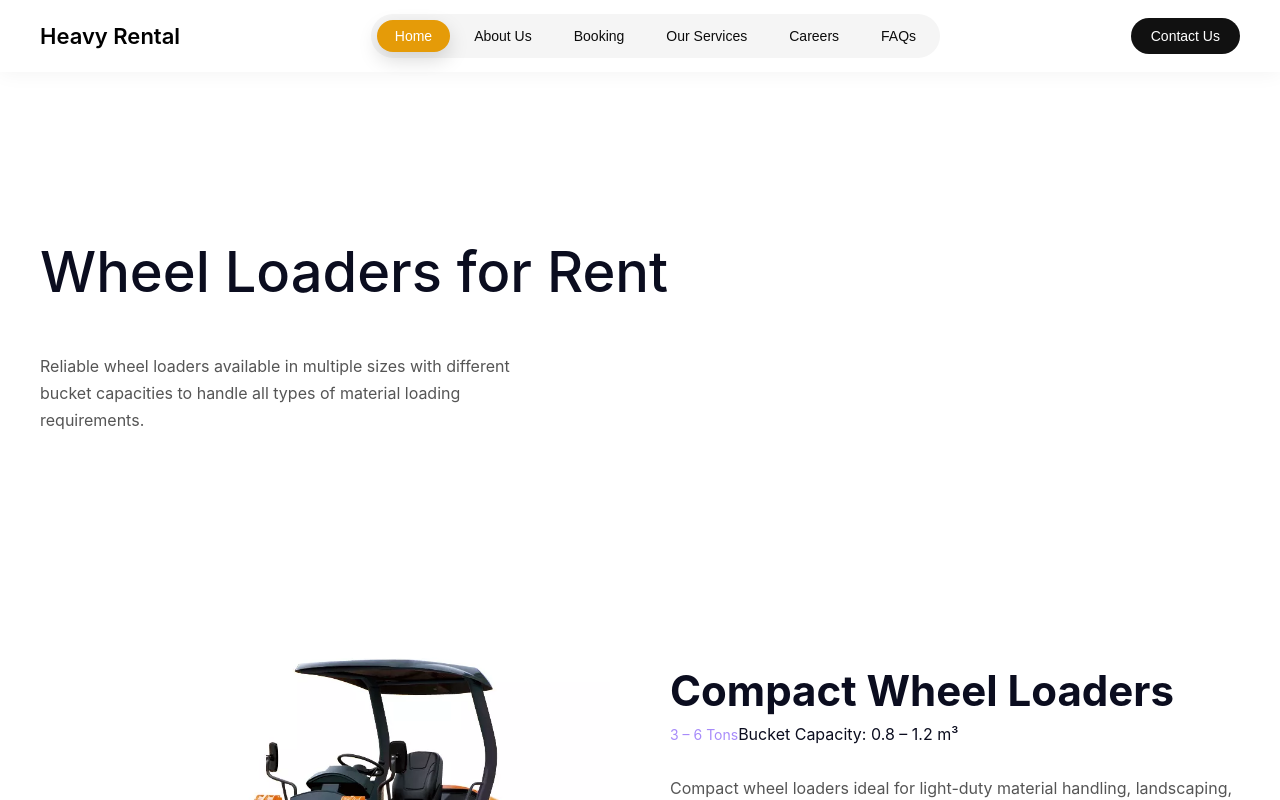
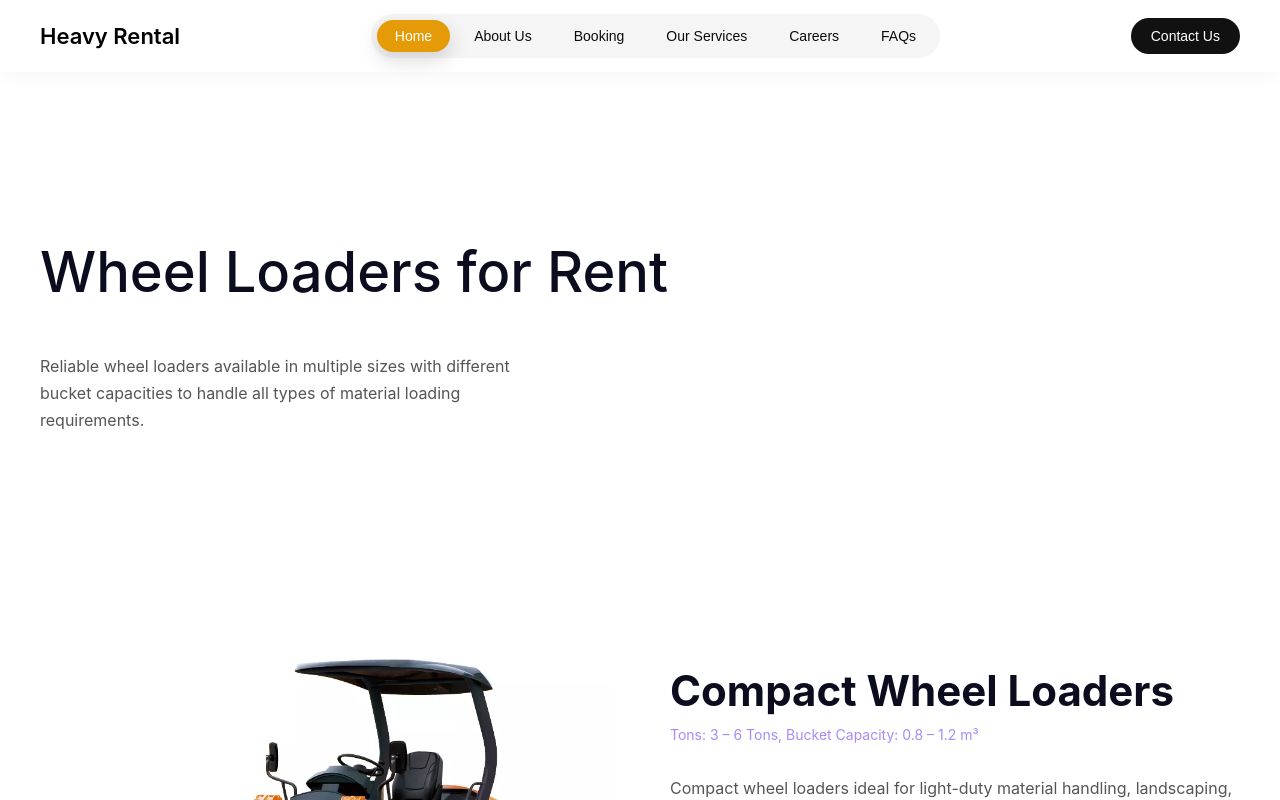
Before and after one commit to geekyneha/mach-hire-dxb, a React (Vite) app: page /equipment/wheel-loaders in a window 1280 px wide. Shown: the top 800 px of the page. Built offline with nearby package versions, Linux system fonts and the light colour scheme.

Commit message:
css: fixed

```diff
--- a/src/components/Equipments/DumpTrucks.jsx
+++ b/src/components/Equipments/DumpTrucks.jsx
@@ -73,9 +73,6 @@ const DumpTrucks = () => {
 
             <div className={styles.specs}>
               <span className={styles.tons}>{item.tons}</span>
-              <span className={styles.bucket}>
-                Payload Capacity: {item.payload}
-              </span>
             </div>
 
             <p>{item.description}</p>
--- a/src/components/Equipments/SixWheelers.jsx
+++ b/src/components/Equipments/SixWheelers.jsx
@@ -65,9 +65,6 @@ const SixWheelers = () => {
 
             <div className={styles.specs}>
               <span className={styles.tons}>{item.tons}</span>
-              <span className={styles.bucket}>
-                Payload Capacity: {item.payload}
-              </span>
             </div>
 
             <p>{item.description}</p>
--- a/src/components/Equipments/WheelLoaders.jsx
+++ b/src/components/Equipments/WheelLoaders.jsx
@@ -77,9 +77,8 @@ const WheelLoaders = () => {
             <h2>{item.title}</h2>
 
             <div className={styles.specs}>
-              <span className={styles.tons}>{item.tons}</span>
-              <span className={styles.bucket}>
-                Bucket Capacity: {item.bucket}
+              <span className={styles.tons}>
+                {"Tons: " + item.tons + ", Bucket Capacity: " + item.bucket}
               </span>
             </div>
 
```
